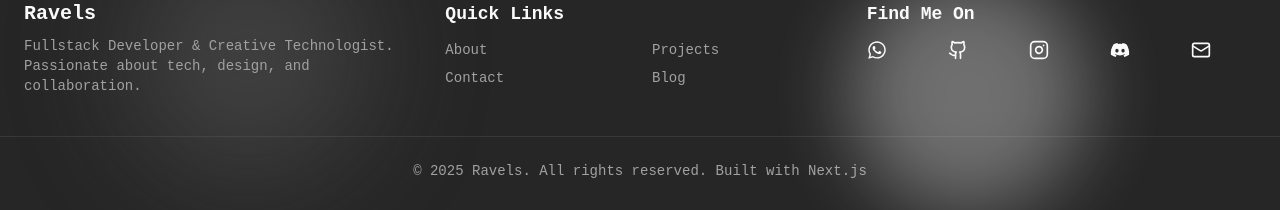
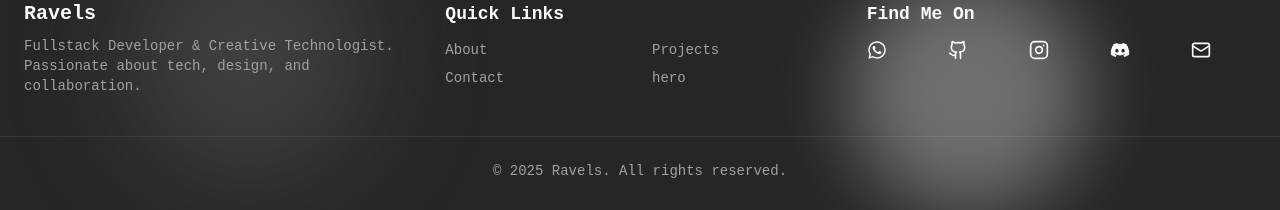
Before and after one commit to ProjectRavel/ProjectRavel-Portofolio, a Next.js app: page / in a window 1280 px wide. Shown: the part 4971-5181 px from the top of the page. Built offline with nearby package versions, Linux system fonts and the light colour scheme.

Commit message:
Update footer links and contact information for accuracy and relevance

```diff
--- a/components/footer.tsx
+++ b/components/footer.tsx
@@ -55,10 +55,10 @@ export default function Footer() {
             </li>
             <li>
               <a
-                href="#blog"
+                href="#hero"
                 className="hover:text-[var(--primary)] transition-colors"
               >
-                Blog
+                hero
               </a>
             </li>
           </ul>
@@ -71,27 +71,27 @@ export default function Footer() {
           </h5>
           <div className="grid grid-cols-3 sm:grid-cols-5 gap-4 justify-items-center md:justify-items-start">
             <SocialLink
-              href="https://wa.me/6281234567890"
+              href="https://wa.me/085159773009"
               icon={<FaWhatsapp className="w-5 h-5" />}
               label="WhatsApp"
             />
             <SocialLink
-              href="https://github.com/yourusername"
+              href="https://github.com/projectravel"
               icon={<Github className="w-5 h-5" />}
               label="GitHub"
             />
             <SocialLink
-              href="https://instagram.com/yourusername"
+              href="https://instagram.com/artificialvels"
               icon={<Instagram className="w-5 h-5" />}
               label="Instagram"
             />
             <SocialLink
-              href="https://discordapp.com/users/yourdiscordid"
+              href="https://discord.gg/9dVWqq4A"
               icon={<FaDiscord className="w-5 h-5" />}
               label="Discord"
             />
             <SocialLink
-              href="mailto:you@example.com"
+              href="mailto:you@rafaelsumanti01@gmail.com"
               icon={<Mail className="w-5 h-5" />}
               label="Email"
             />
@@ -101,8 +101,7 @@ export default function Footer() {
 
       {/* Footer Bottom */}
       <div className="mt-10 pt-6 text-center text-sm text-[var(--muted-foreground)] border-t border-[var(--border)]">
-        &copy; {new Date().getFullYear()} Ravels. All rights reserved. Built
-        with Next.js
+        &copy; {new Date().getFullYear()} Ravels. All rights reserved.
       </div>
     </footer>
   );
```
